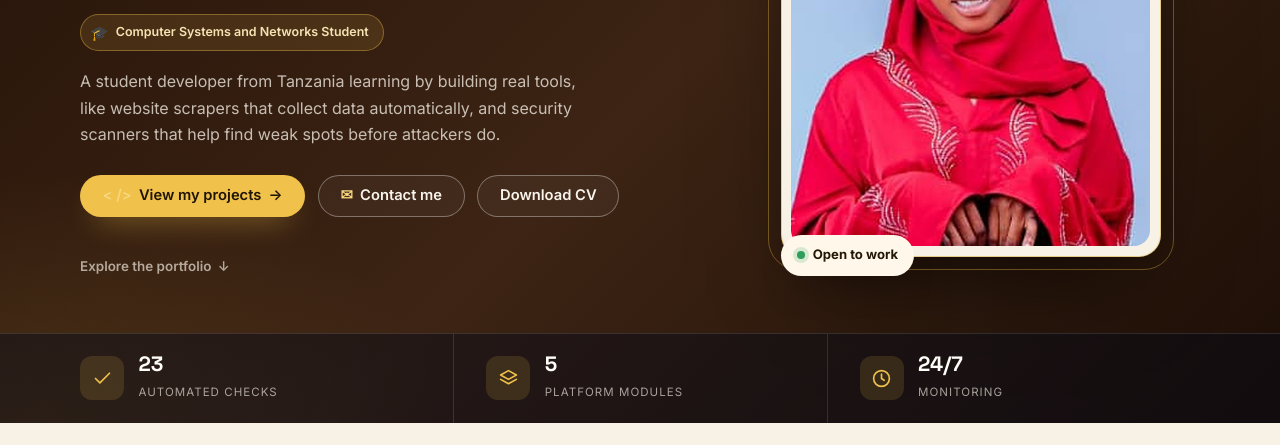
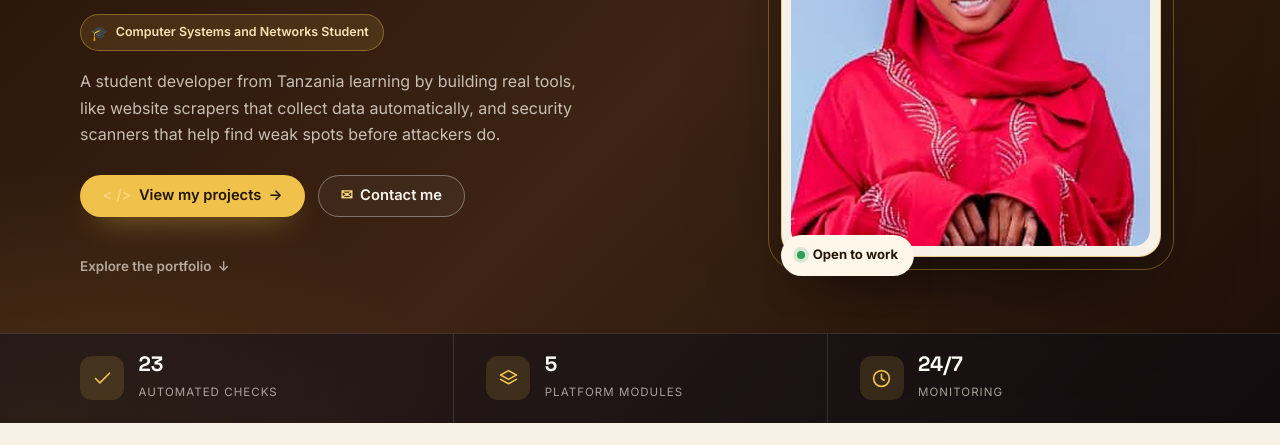
Before and after one commit to witnessamson047/witnessamson047.github.io, a plain HTML site: page index.html in a window 1280 px wide. Shown: the part 355-800 px from the top of the page. Drawn offline with Linux system fonts and the light colour scheme.

Commit message:
Remove the CV button from the home hero
Keep the CV reachable from the contact page instead of the landing view.

🤖 Generated with Codebuff
Co-Authored-By: Codebuff <noreply@codebuff.com>

```diff
--- a/index.html
+++ b/index.html
@@ -87,7 +87,6 @@
             <div class="hero-buttons">
               <a href="projects.html" class="btn btn-primary"><span class="code" aria-hidden="true">&lt; /&gt;</span> View my projects <span aria-hidden="true">&rarr;</span></a>
               <a href="contact.html" class="btn btn-outline"><span class="mail" aria-hidden="true">&#9993;</span> Contact me</a>
-              <a href="cv.html" class="btn btn-outline">Download CV</a>
             </div>
             <a class="hero-scroll" href="#highlights">Explore the portfolio <span aria-hidden="true">&darr;</span></a>
           </div>
```
